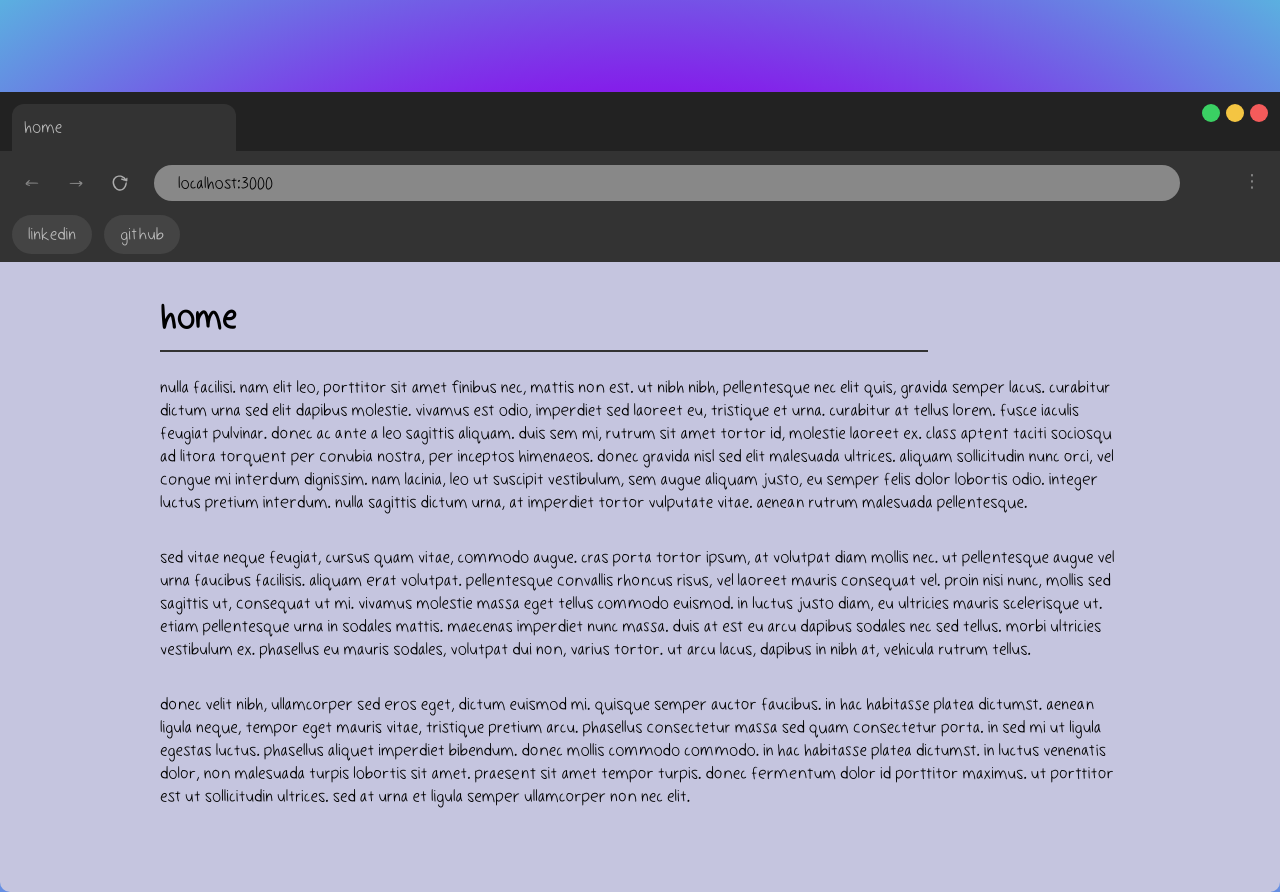
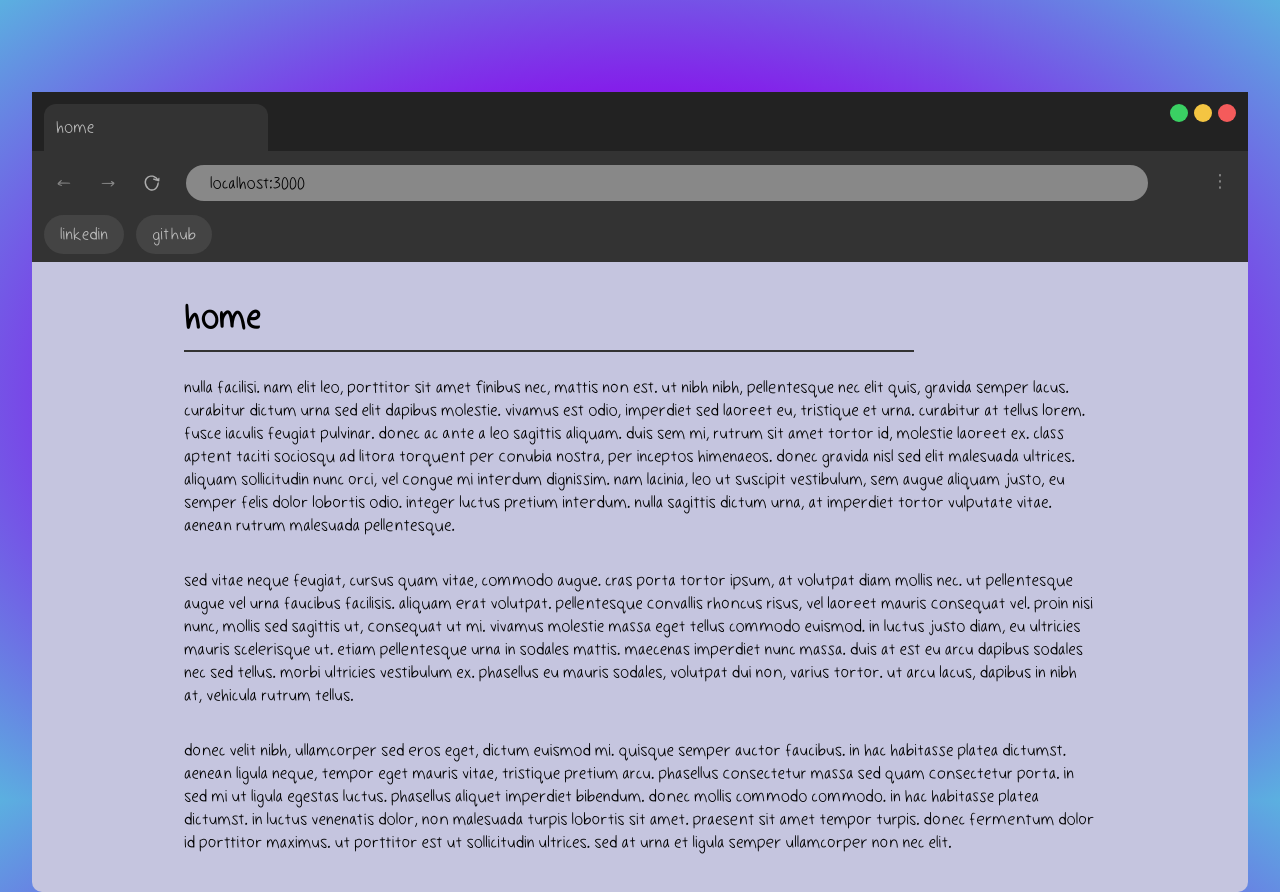
Before and after one commit to rbk6/website, a React (Vite) app: page / in a window 1280 px wide. Built offline with nearby package versions, Linux system fonts and the light colour scheme.

Commit message:
update browser default width

```diff
--- a/src/components/Browser/index.scss
+++ b/src/components/Browser/index.scss
@@ -4,19 +4,20 @@
 	position: relative;
 	margin: 92px auto auto;
 	padding: 0;
-	width: 100%;
+	width: 95vw;
 	height: 100%;
 	background-color: #c5c5df;
 	border-radius: 10px;
 	transition:
 		margin 100ms ease-in-out,
-		max-height 250ms ease-in-out;
+		max-height 100ms ease-in-out;
 	max-height: 1100px;
 	max-width: 1300px;
 	min-width: 300px;
 
 	@media (width <= 768px) {
 		margin: 0;
+		width: 100vw;
 		border-radius: 0;
 		max-height: 100%;
 		max-width: 100%;
```
